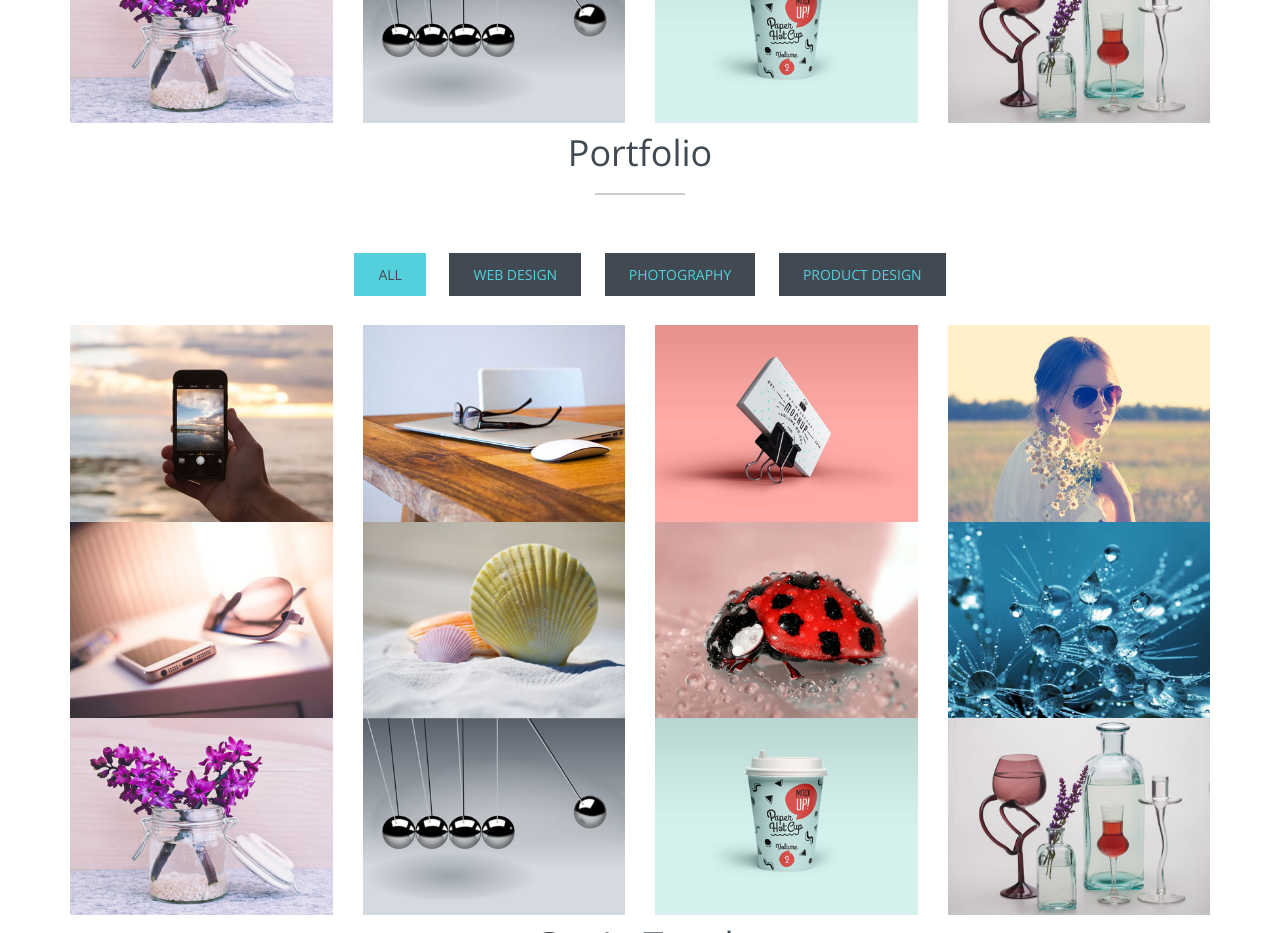
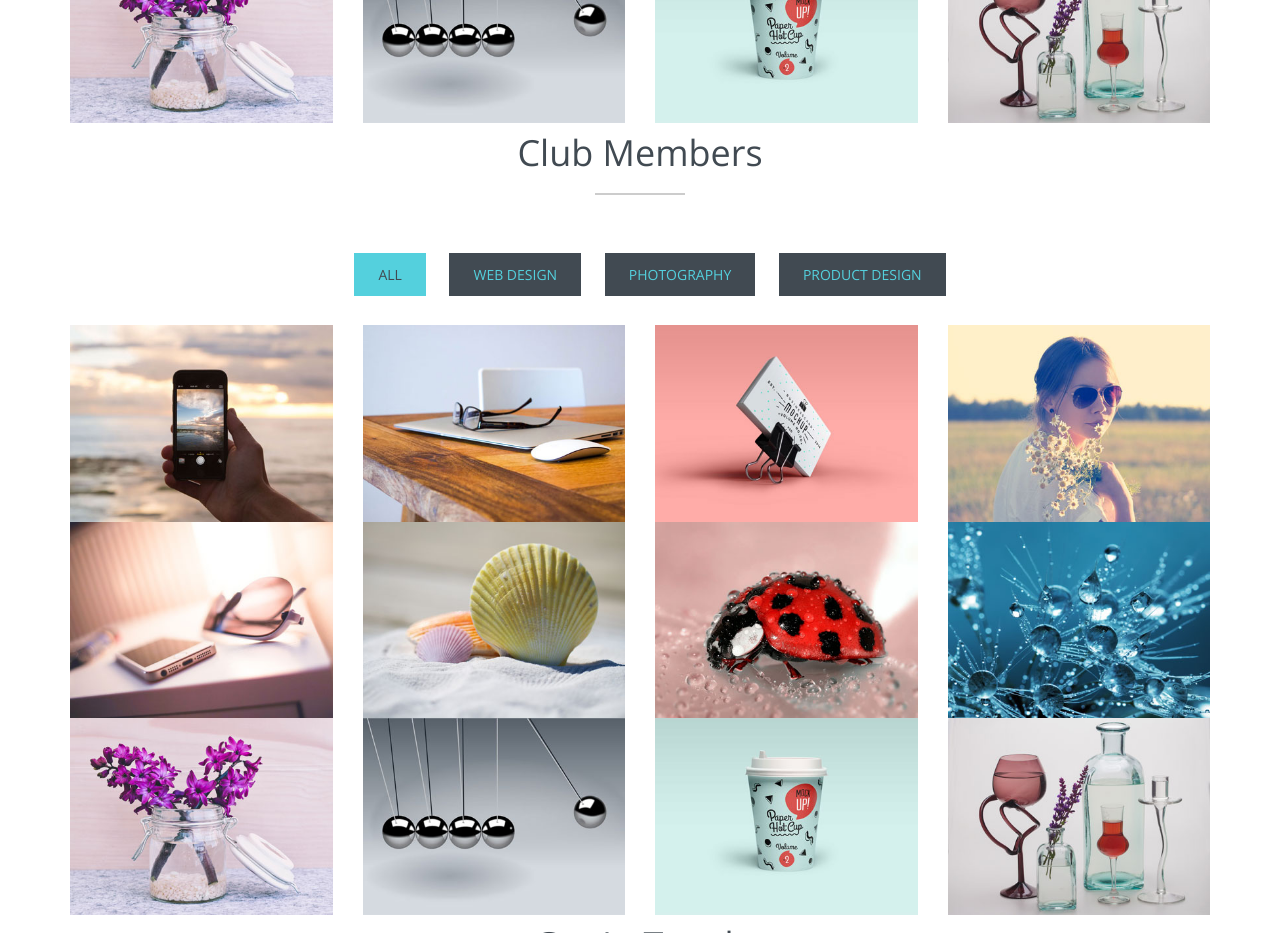
Before and after one commit to shafayat-alam-deepto/ANINDYO-HOBBY-CLUB, a plain HTML site: page index.html in a window 1280 px wide. Shown: the part 3280-4213 px from the top of the page. Drawn offline with nearby package versions, Linux system fonts and the light colour scheme.

Commit message:
Update index.html

```diff
--- a/index.html
+++ b/index.html
@@ -372,7 +372,7 @@
 <div id="club-members">
   <div class="container">
     <div class="section-title text-center center">
-      <h2>Portfolio</h2>
+      <h2>Club Members</h2>
       <hr>
     </div>
     <div class="categories">
```
